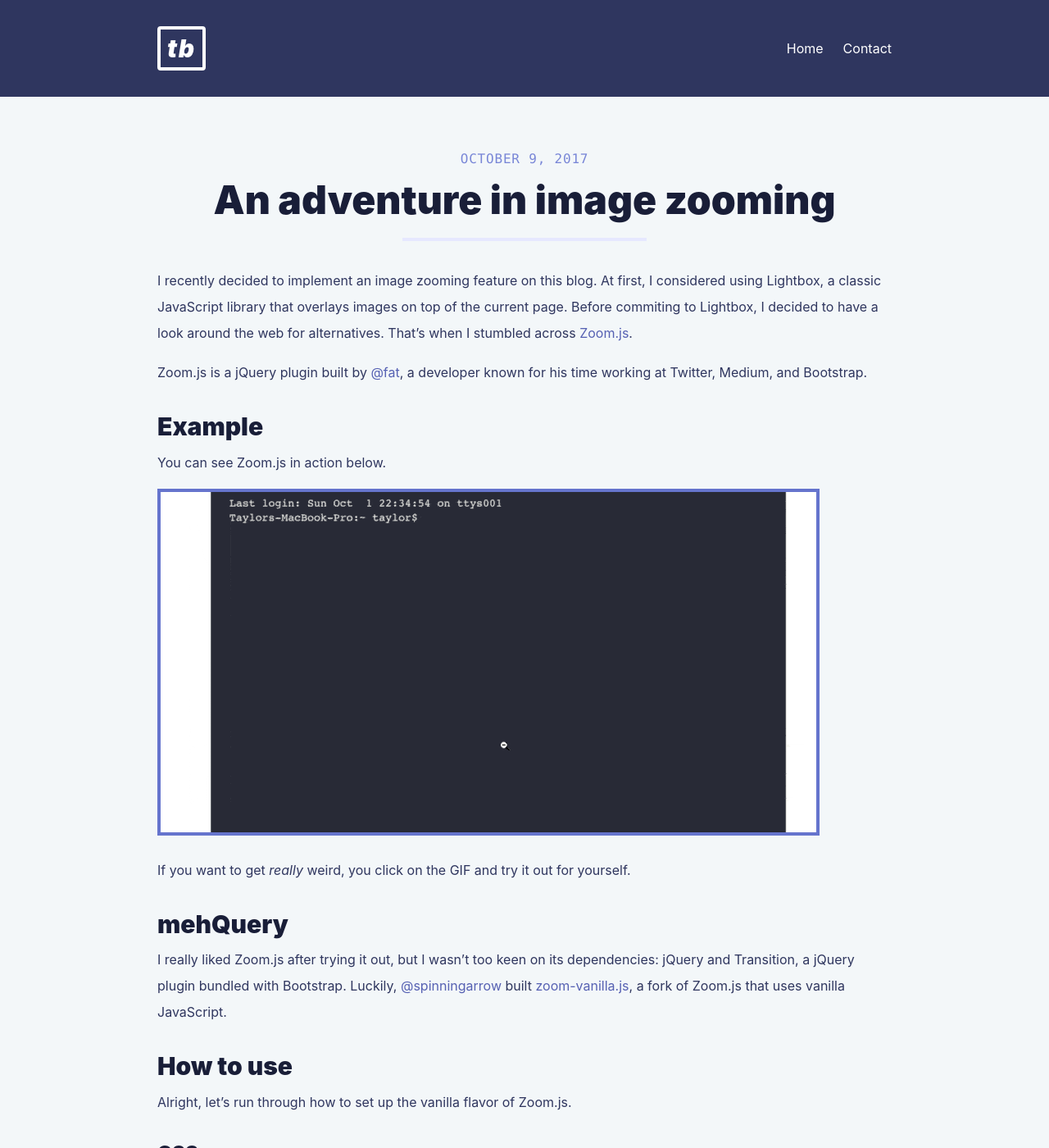
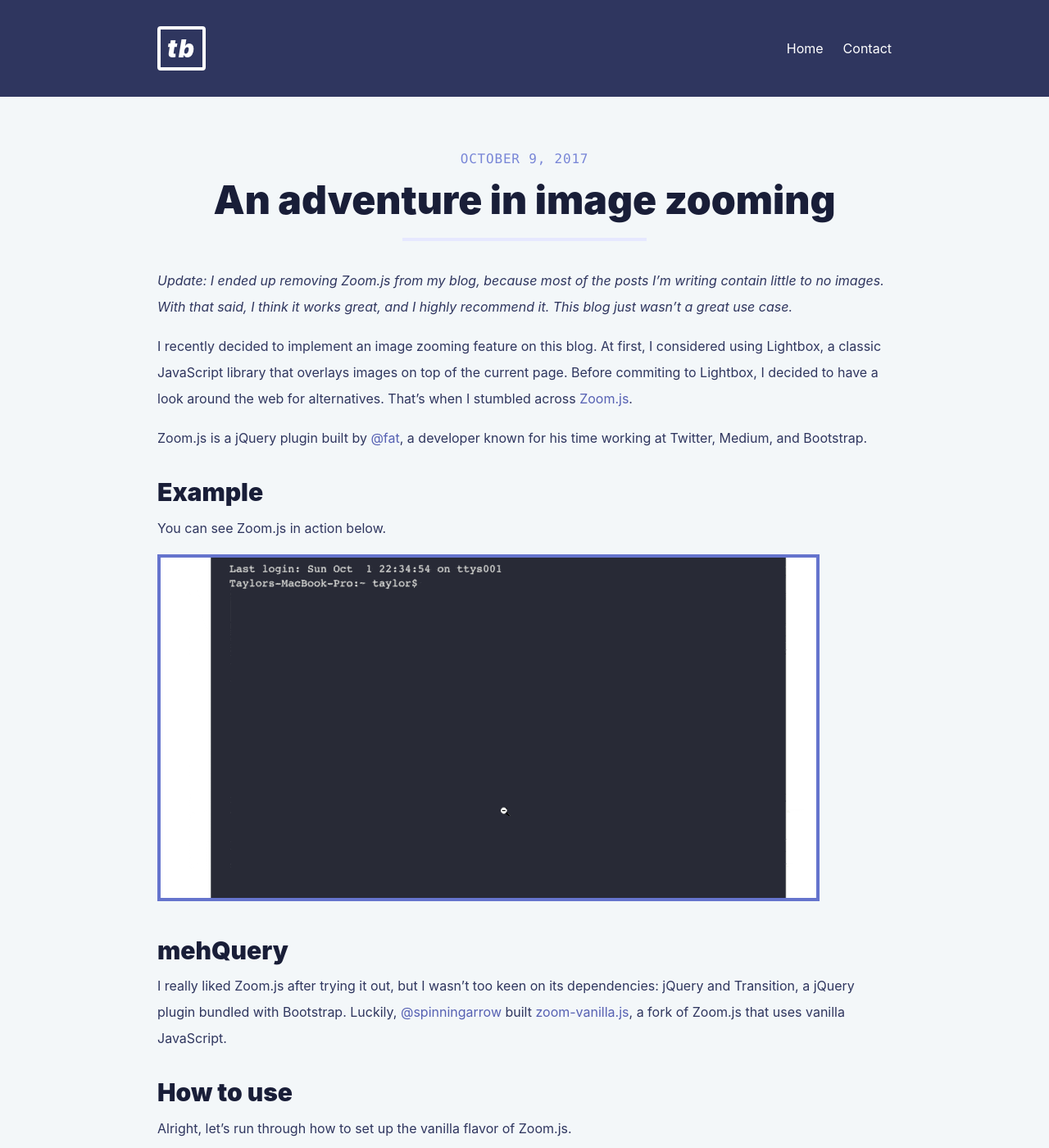
Before and after one commit to scottwater/taylorbryant.github.io, a Jekyll site: the page built from _posts/2017-10-09-an-adventure-in-image-zooming.md, in a window 1280 px wide and 1400 px high. Shown: the whole window at 82% size. Built offline with Jekyll 4.4.1, drawn with Linux system fonts in a browser that asks for light colours.

Commit message:
Update 2017-10-09-an-adventure-in-image-zooming.md

```diff
--- a/_posts/2017-10-09-an-adventure-in-image-zooming.md
+++ b/_posts/2017-10-09-an-adventure-in-image-zooming.md
@@ -7,6 +7,8 @@
 status: published
 ---
 
+*Update: I ended up removing Zoom.js from my blog, because most of the posts I'm writing contain little to no images. With that said, I think it works great, and I highly recommend it. This blog just wasn't a great use case.*
+
 I recently decided to implement an image zooming feature on this blog. At first, I considered using Lightbox, a classic JavaScript library that overlays images on top of the current page. Before commiting to Lightbox, I decided to have a look around the web for alternatives. That's when I stumbled across [Zoom.js](https://github.com/fat/zoom.js/).
 
 Zoom.js is a jQuery plugin built by [@fat](https://github.com/fat), a developer known for his time working at Twitter, Medium, and Bootstrap.
@@ -15,8 +17,6 @@
 You can see Zoom.js in action below.
 
 ![Zoom.js Example](/assets/img/an-adventure-in-image-zooming/example.gif){: data-action="zoom" .img--border}
-
-If you want to get *really* weird, you click on the GIF and try it out for yourself.
 
 ## mehQuery
 I really liked Zoom.js after trying it out, but I wasn't too keen on its dependencies: jQuery and Transition, a jQuery plugin bundled with Bootstrap. Luckily, [@spinningarrow](https://github.com/spinningarrow) built [zoom-vanilla.js](https://github.com/spinningarrow/zoom-vanilla.js/), a fork of Zoom.js that uses vanilla JavaScript.
```
